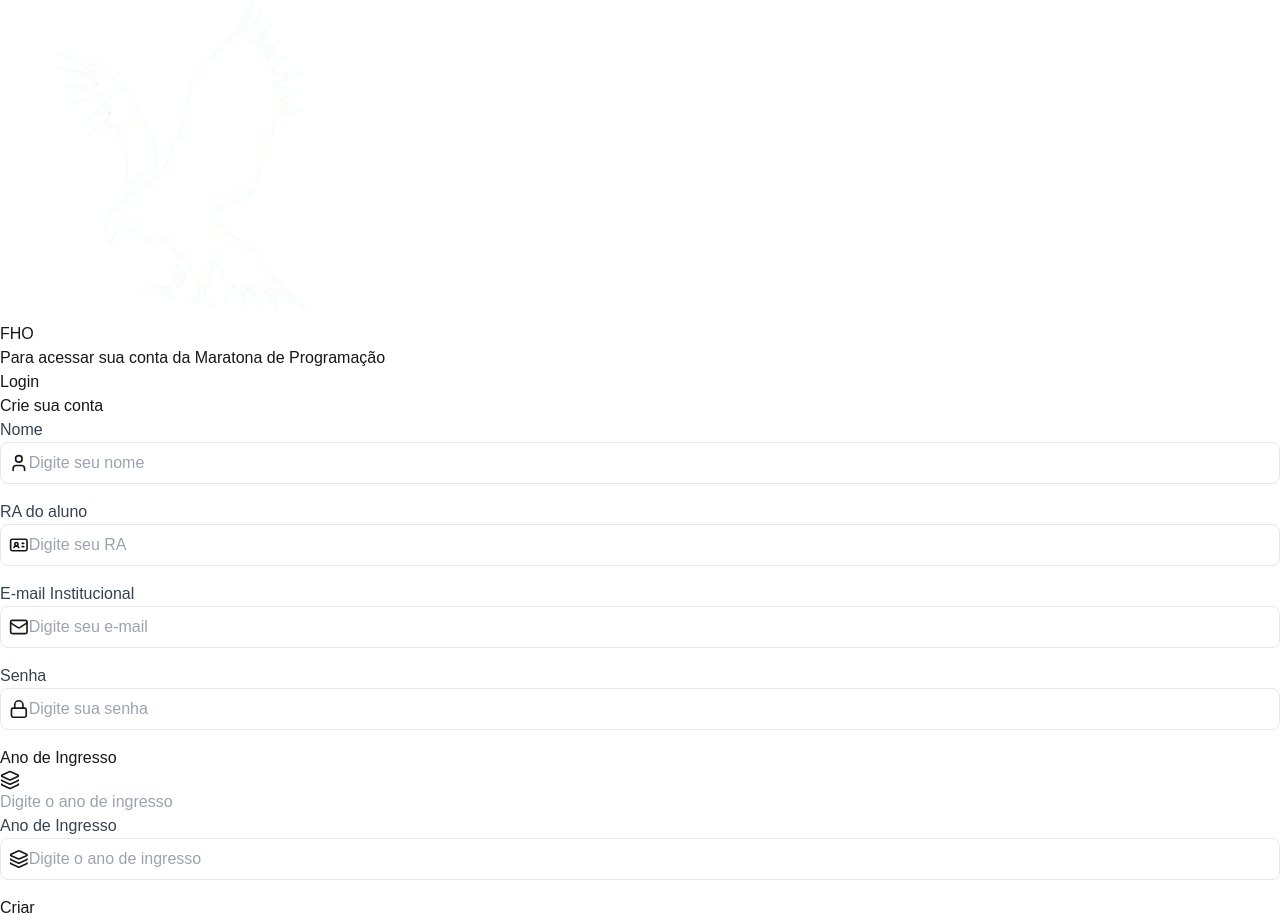
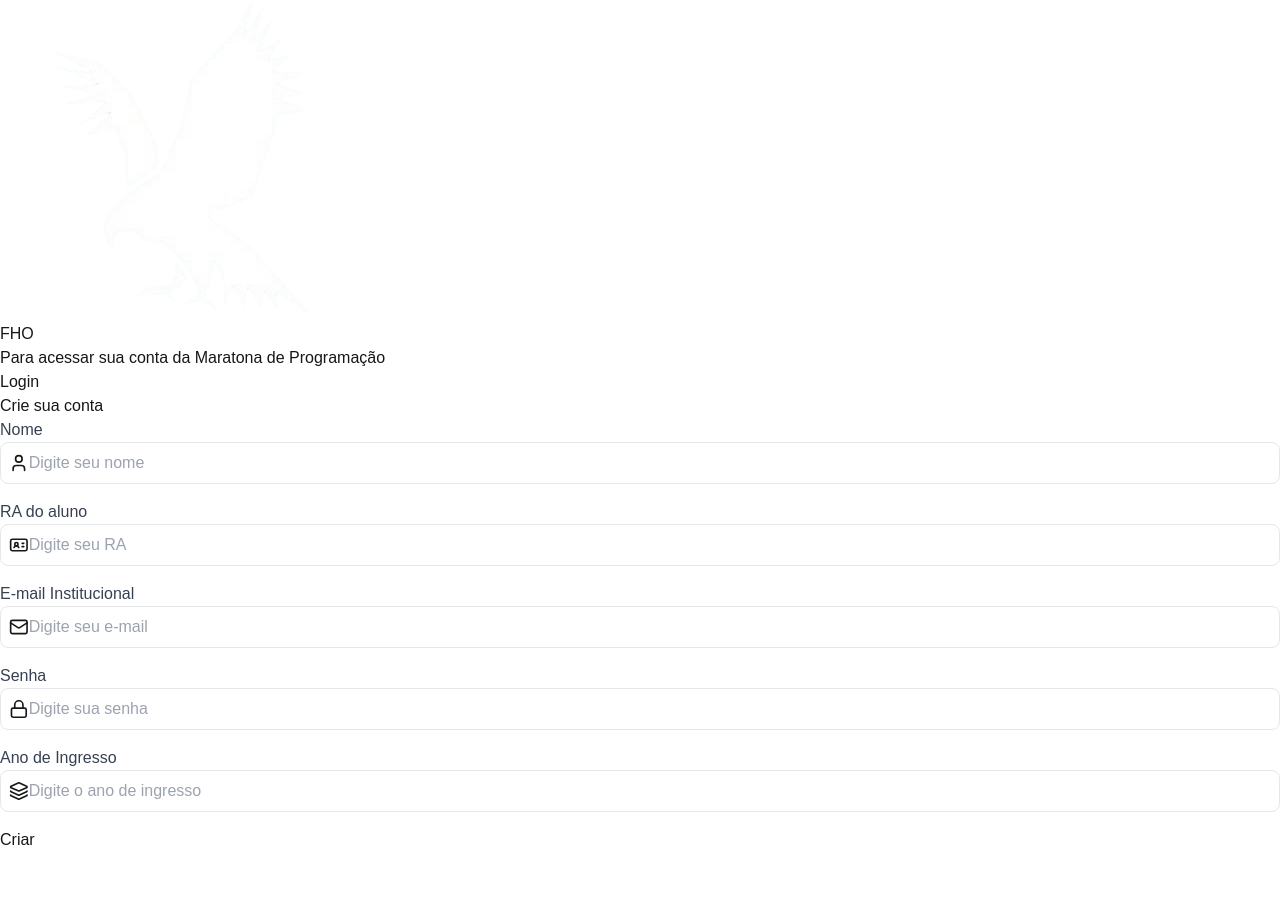
Before and after one commit to gabipataca/Tcc-Front, a Next.js app: page /Cadastro in a window 1280 px wide. After the commit the page ends 852 px from the top, so only its background shows below. Built offline with nearby package versions, Linux system fonts and the light colour scheme.

Commit message:
feat: Add error handling to Input components in Cadastro form

```diff
--- a/src/app/Cadastro/page.tsx
+++ b/src/app/Cadastro/page.tsx
@@ -60,12 +60,13 @@ const Cadastro: React.FC = () => {
 						<Controller
 							name="name"
 							control={control}
-							render={({ field }) => (
+							render={({ field, fieldState }) => (
 								<Input
 									type="text"
 									icon={<User className="text-gray-500 mr-2" size={20} />}
 									placeholder="Digite seu nome"
 									label="Nome"
+									error={fieldState.error}
 									{...field}
 								/>
 							)}
@@ -75,12 +76,13 @@ const Cadastro: React.FC = () => {
 						<Controller
 							name="RA"
 							control={control}
-							render={({ field }) => (
+							render={({ field, fieldState }) => (
 								<Input
 									type="email"
 									icon={<IdCard className="text-gray-500 mr-2" size={20} />}
 									placeholder="Digite seu RA"
 									label="RA do aluno"
+									error={fieldState.error}
 									{...field}
 								/>
 							)}
@@ -90,11 +92,12 @@ const Cadastro: React.FC = () => {
 						<Controller
 							name="email"
 							control={control}
-							render={({ field }) => (
+							render={({ field, fieldState }) => (
 								<Input
 									type="email"
 									placeholder="Digite seu e-mail"
 									label="E-mail Institucional"
+									error={fieldState.error}
 									icon={<Mail className="text-gray-500 mr-2" size={20} />}
 									{...field}
 								/>
@@ -105,11 +108,12 @@ const Cadastro: React.FC = () => {
 						<Controller
 							name="password"
 							control={control}
-							render={({ field }) => (
+							render={({ field, fieldState }) => (
 								<Input
 									type="password"
 									placeholder="Digite sua senha"
 									label="Senha"
+									error={fieldState.error}
 									icon={<Lock className="text-gray-500 mr-2" size={20} />}
 									{...field}
 								/>
@@ -117,27 +121,15 @@ const Cadastro: React.FC = () => {
 						/>
 
 						{/* Ano de Ingresso */}
-						<div className="mb-4">
-							<label className="block text-gray-700">Ano de Ingresso</label>
-							<div className="flex items-center border rounded-lg p-2 focus-within:ring-2 focus-within:ring-[#4F85A6]">
-								<Layers className="text-gray-500 mr-2" size={20} />
-								<input
-									type="text"
-									placeholder="Digite o ano de ingresso"
-									className="w-full outline-none bg-transparent"
-								/>
-							</div>
-						</div>
-
-						{/* Ano de Ingresso */}
 						<Controller
 							name="joinYear"
 							control={control}
-							render={({ field }) => (
+							render={({ field, fieldState }) => (
 								<Input
 									type="text"
 									placeholder="Digite o ano de ingresso"
 									label="Ano de Ingresso"
+									error={fieldState.error}
 									icon={<Layers className="text-gray-500 mr-2" size={20} />}
 									{...field}
 								/>
--- a/src/components/shared/Input/index.tsx
+++ b/src/components/shared/Input/index.tsx
@@ -16,6 +16,7 @@ const Input: React.FC<InputProps> = ({
     name,
     disabled,
     ref,
+    error,
     ...otherProps
 }) => {
     return (
--- a/src/components/shared/Input/types/index.ts
+++ b/src/components/shared/Input/types/index.ts
@@ -1,4 +1,5 @@
 import React, { FocusEvent } from "react";
+import { FieldError } from "react-hook-form";
 
 /**
  * Props for the Input component.
@@ -58,4 +59,9 @@ export interface InputProps {
      * Ref callback for the input element.
      */
     ref?: React.RefCallback<HTMLInputElement>;
+
+    /**
+     * Error propertie, with type of the error and message
+     */
+    error?: FieldError
 }
```
